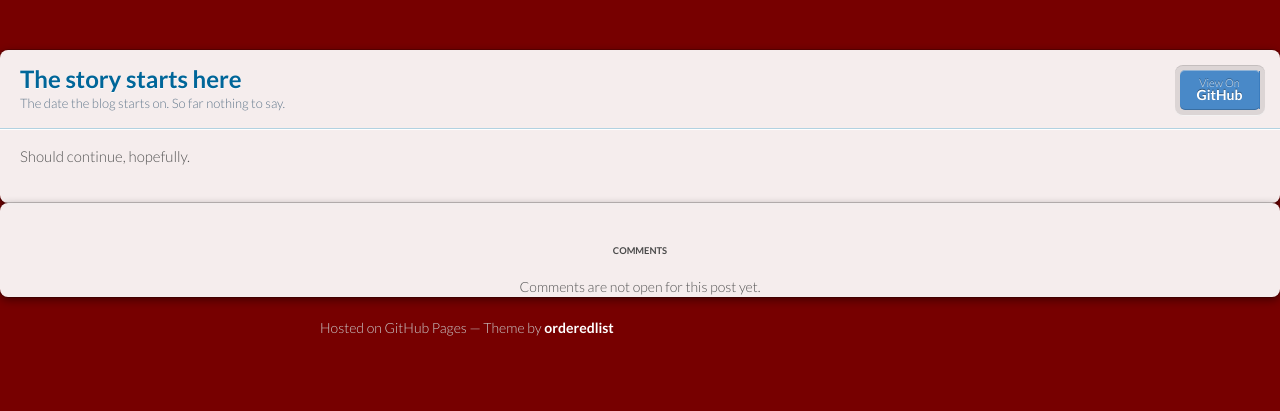
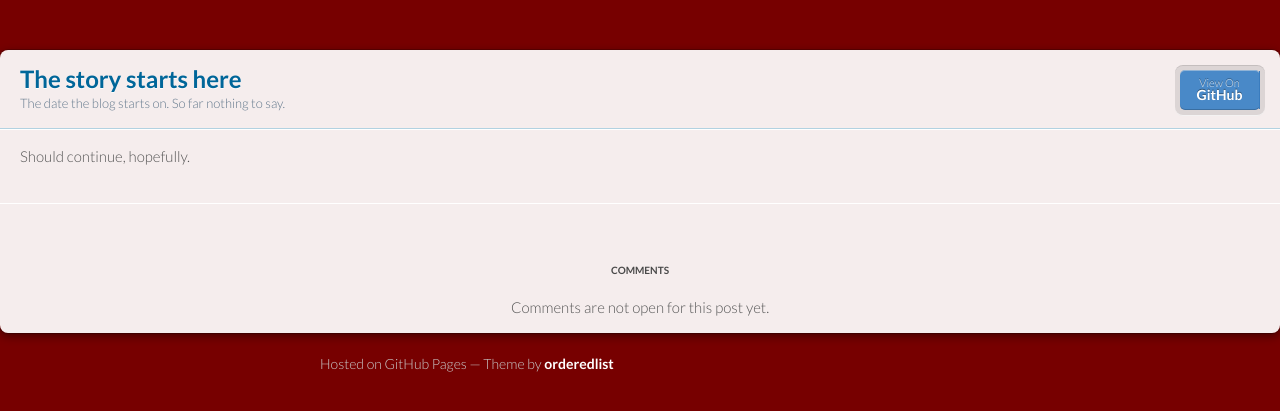
Before and after one commit to snuk182/snuk182.github.io, a Jekyll site: the page built from _posts/2017-07-06-initial.md, in a window 1280 px wide. Shown: the top 411 px of the page. Built offline with Jekyll 4.4.1, drawn with Linux system fonts in a browser that asks for light colours; nearby versions of some CDN libraries.

Commit message:
Better comments layout

```diff
--- a/_layouts/post.html
+++ b/_layouts/post.html
@@ -35,11 +35,11 @@
       {{ content }}
 
       </section>
-    </div>
-    <div class="page-content">
-      <div class="wrapper">
-        {% include github-comments.html %}
-      </div>
+	  <section>
+
+	  {% include github-comments.html %}
+
+	  </section>
     </div>
 
     <footer>
```
